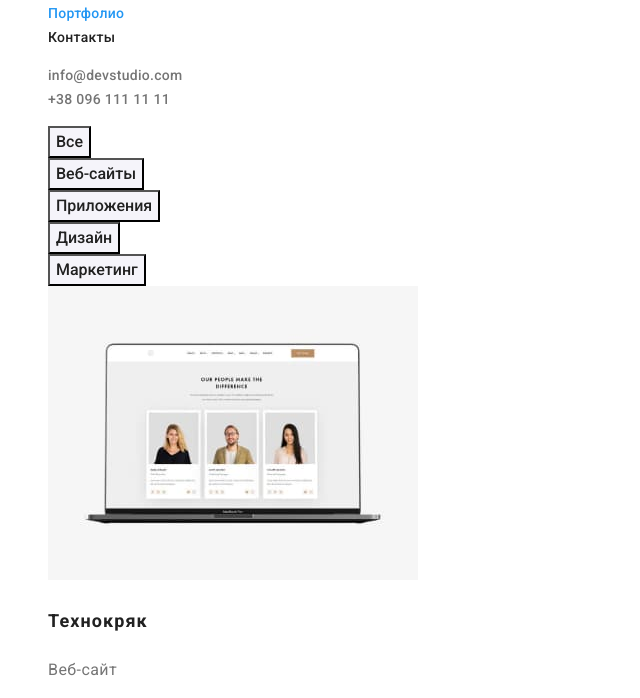
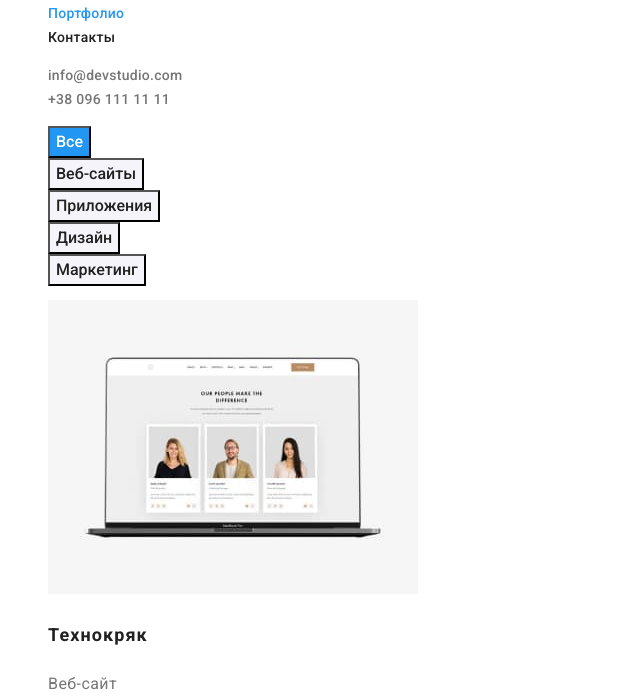
Before and after one commit to NikitaHordiienko/goit-markup-hw-02, a plain HTML site: page portfolio.html in a window 1280 px wide. Shown: the part 76-774 px from the top of the page, without its empty margins (0-640 px from the left). Drawn offline with Linux system fonts and the light colour scheme.

Commit message:
ДЗ № 2 с правками

```diff
--- a/portfolio.html
+++ b/portfolio.html
@@ -30,13 +30,14 @@
     <main>
         <section class="section">
             <h1 class="visually-hidden">Наши работы</h1>
-            <ul class="btn-list project-list list">
-                <li><button type="button" class="btn btn-secondary">Все</button></li>
+            <ul class="btn-list list">
+                <li><button type="button" class="btn btn-secondary btn-page">Все</button></li>
                 <li><button type="button" class="btn btn-secondary">Веб-сайты</button></li>
                 <li><button type="button" class="btn btn-secondary">Приложения</button></li>
                 <li><button type="button" class="btn btn-secondary">Дизайн</button></li>
                 <li><button type="button" class="btn btn-secondary">Маркетинг</button></li>
-
+            </ul>
+            <ul class="project-list list">
                 <li class="project-info">
                     <a href="" class="link">
                         <img src="./images/techcrark.jpg" alt="Главная страница сайта" width="370" height="294">
--- a/styles/styles.css
+++ b/styles/styles.css
@@ -14,7 +14,6 @@ body {
     background-color: var(--primary-background-color);
     color: var(--primary-text-color);
     font-family: 'Roboto', sans-serif;
-    font-weight: 400;
     font-size: 14px;
     line-height: 1.71;
     letter-spacing: 0.03em;
@@ -125,7 +124,7 @@ body {
 
 /* Our activities */
 
-.section .section-title {
+.section-title {
     color: var(--title-text-color);
     font-weight: 700;
     font-size: 36px;
@@ -181,11 +180,6 @@ body {
     text-decoration: none;
 }
 
-.address-list .street:hover,
-.address-list .street:focus {
-    color: var(--accent-text-color);
-}
-
 .address-list .link {
     color: var(--footer-contacts-color);
     text-decoration: none;
@@ -198,6 +192,11 @@ body {
 
 
 /* Portfolio */
+
+.btn.btn-secondary.btn-page {
+    color: var(--hero-text-color);
+    background-color: var(--accent-text-color);
+}
 
 .btn.btn-secondary {
     color: var(--title-text-color);
```
